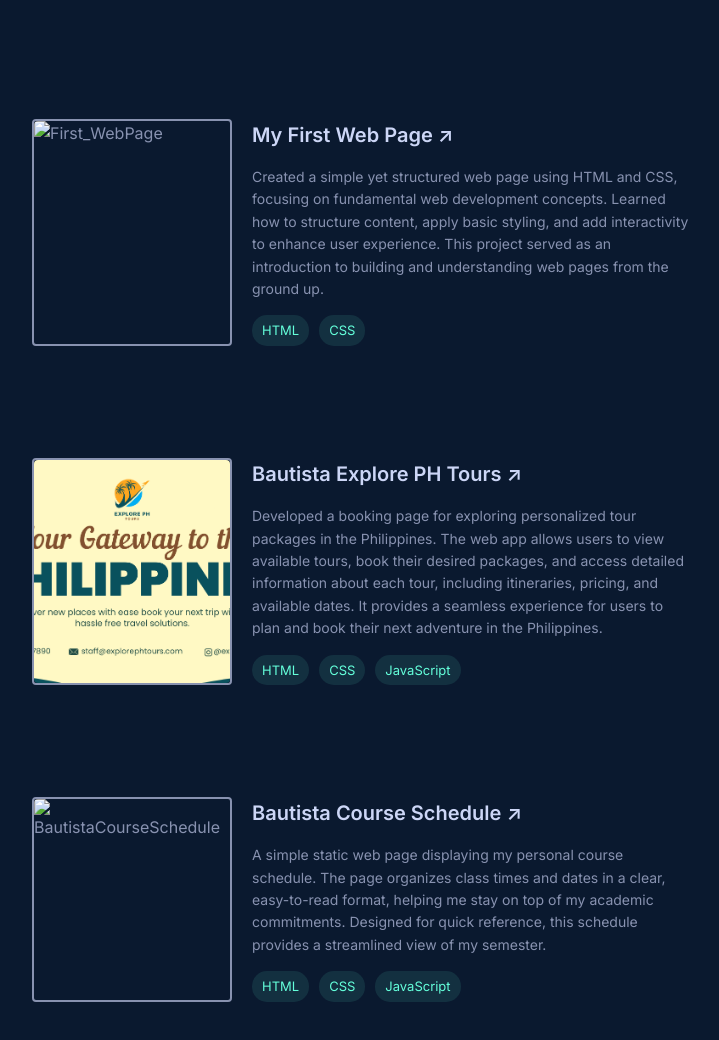
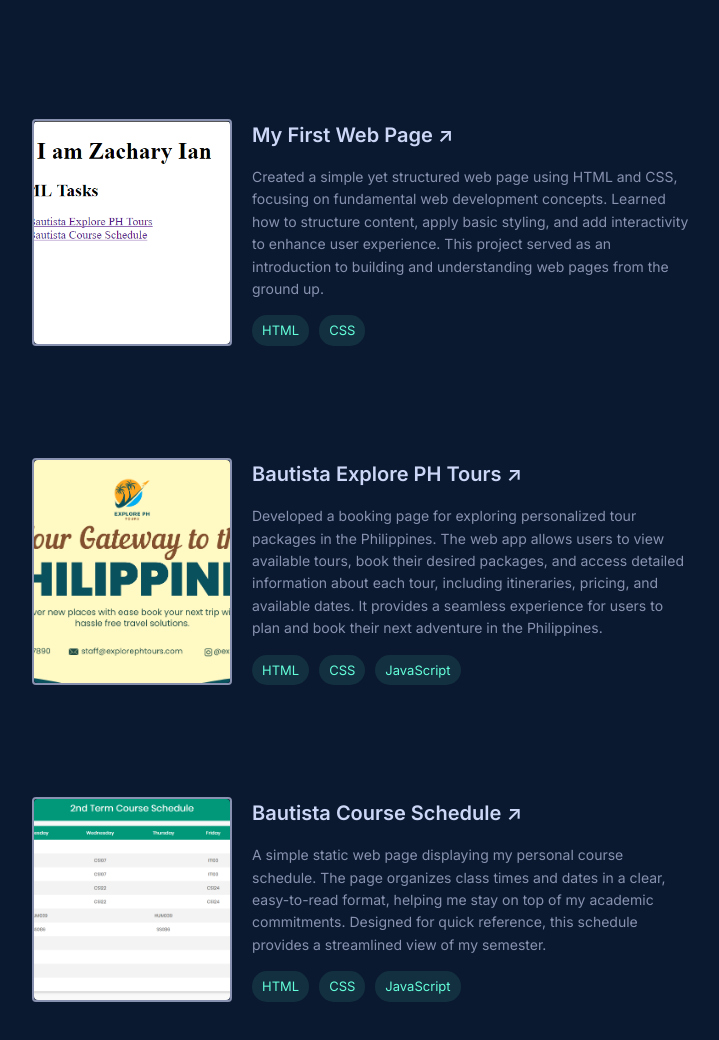
Before and after one commit to ZACHARY2215/ZACHARY2215.github.io, a plain HTML site: page BautistaPortfolio.html in a window 1280 px wide. Shown: the part 1100-2140 px from the top of the page, without its empty margins (509-1228 px from the left). Drawn offline with Linux system fonts and the light colour scheme.

Commit message:
Update BautistaPortfolio.html

```diff
--- a/BautistaPortfolio.html
+++ b/BautistaPortfolio.html
@@ -152,7 +152,7 @@
             <div class="project-card">
               <div class="project-content">
                 <div class="project-image">
-                    <img src="images/First_Web.png" alt="First_WebPage" />
+                    <img src="Portfolioimages/First_Web.png" alt="First_WebPage" />
                 </div>
                 <div class="project-info">
                   <h3>
@@ -174,7 +174,7 @@
             <div class="project-card">
               <div class="project-content">
                 <div class="project-image">
-                    <img src="images/BautistaCompanyBanner.png" alt="BautistaCompanyBanner" />
+                    <img src="Portfolioimages/BautistaCompanyBanner.png" alt="BautistaCompanyBanner" />
                 </div>
 
                 <div class="project-info">
@@ -196,7 +196,7 @@
             <div class="project-card">
               <div class="project-content">
                 <div class="project-image">
-                    <img src="images/CourseSchedule.png" alt="BautistaCourseSchedule" />
+                    <img src="Portfolioimages/CourseSchedule.png" alt="BautistaCourseSchedule" />
                 </div>
                 <div class="project-info">
                   <h3>
```
